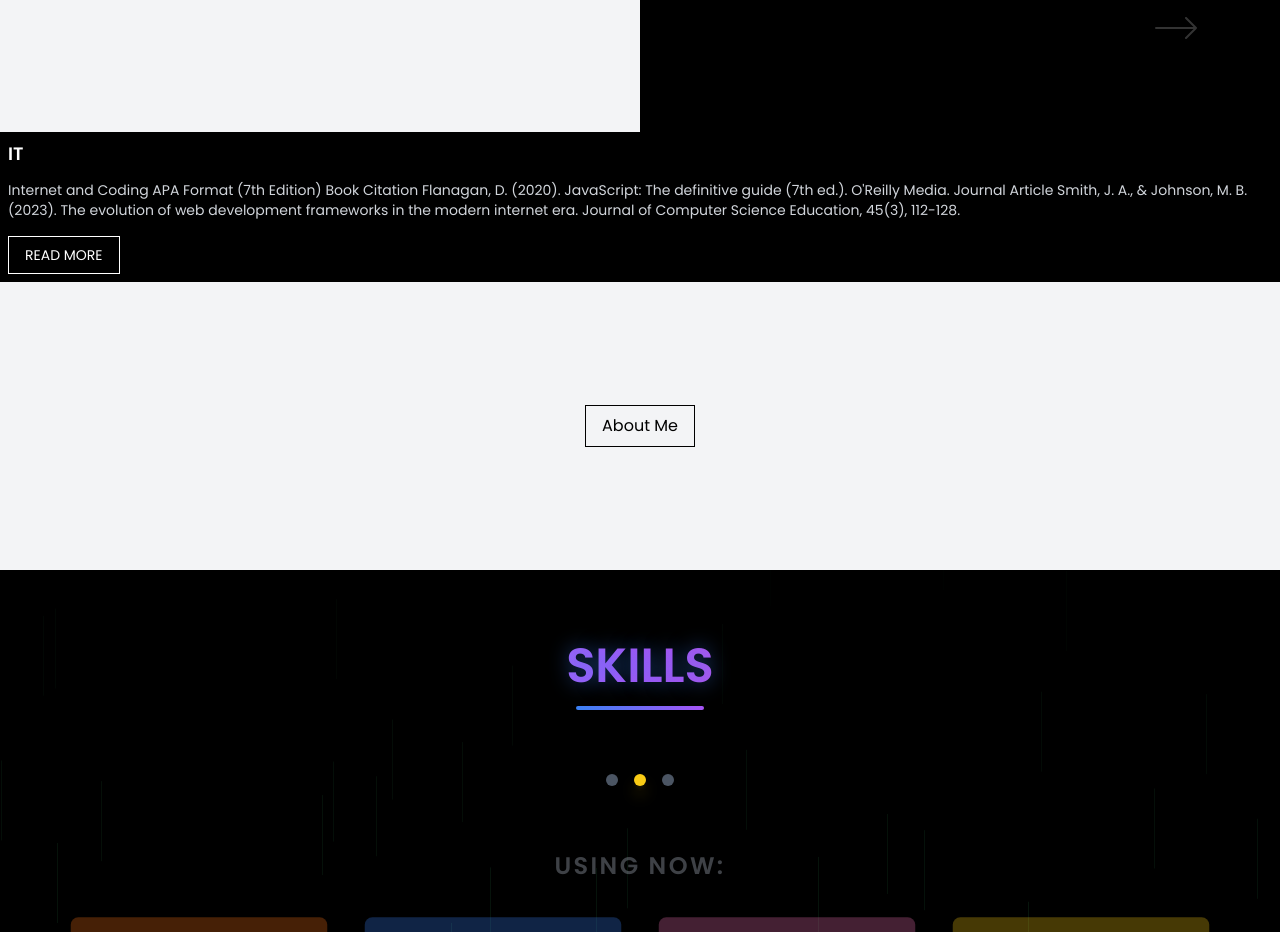
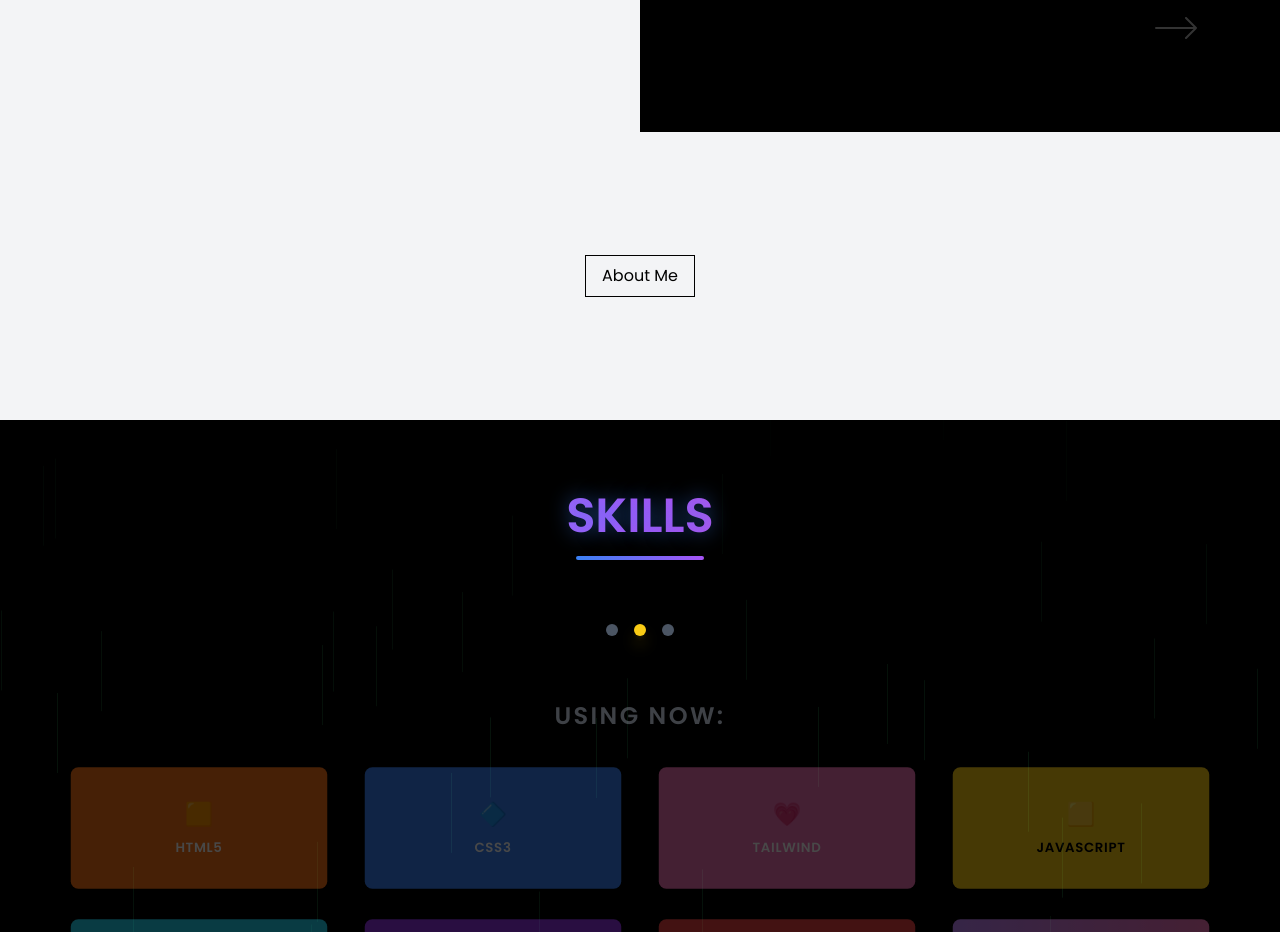
Before and after one commit to Govamarket/portfolio, a React (Create React App) app: page / in a window 1280 px wide. Shown: the part 780-1712 px from the top of the page. Built offline with nearby package versions, Linux system fonts and the light colour scheme.

Commit message:
initial commit

```diff
--- a/src/pages/Home.js
+++ b/src/pages/Home.js
@@ -144,7 +144,7 @@ const Home = () => {
         }
       `}</style>
       <div>
-        <div className="bg-black text-white p-4 md:p-2">
+        {/* <div className="bg-black text-white p-4 md:p-2">
           <h3 className="text-lg font-bold mb-3">IT</h3>
           <p className="text-xs md:text-sm text-gray-300 leading-relaxed mb-4">
             Internet and Coding APA Format (7th Edition) Book Citation Flanagan,
@@ -158,7 +158,7 @@ const Home = () => {
               READ MORE
             </button>
           </a>
-        </div>
+        </div> */}
         <About />
       </div>
       <div>
--- a/src/pages/Portfolio.js
+++ b/src/pages/Portfolio.js
@@ -1,7 +1,11 @@
 import React from "react";
 
 const Portfolio = () => {
-  return <div>Portfolio</div>;
+  return (
+    <div>
+      <div className=""></div>
+    </div>
+  );
 };
 
 export default Portfolio;
```
